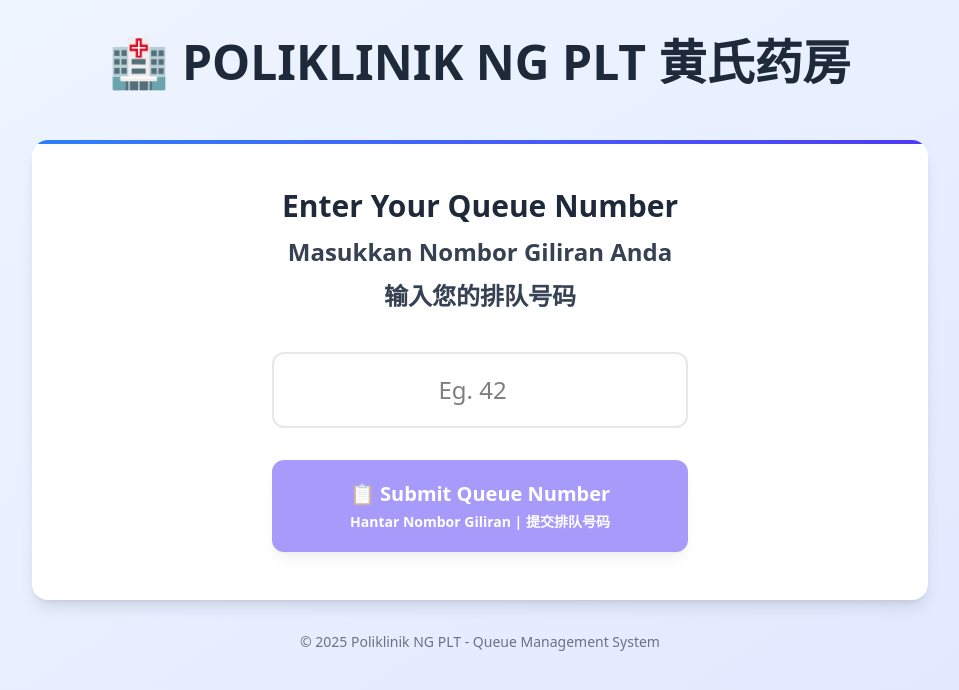
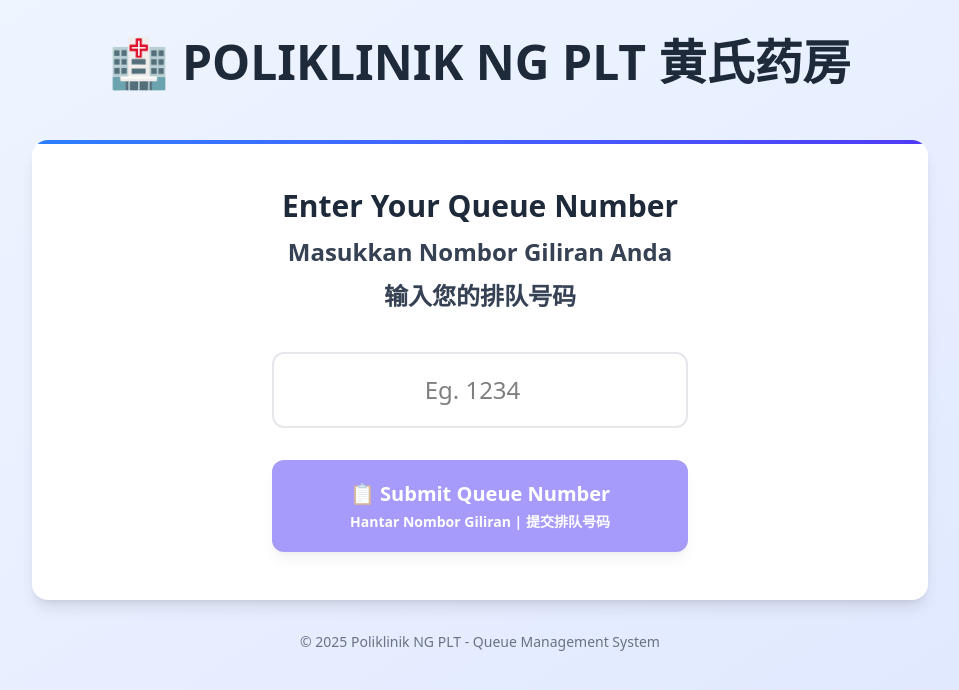
Before and after one commit to ngshijun/clinic-queue-system, a Vue app: page / in a window 1280 px wide. Shown: the top 690 px of the page, without its empty margins (160-1119 px from the left). Built offline with nearby package versions, Linux system fonts and the light colour scheme; no server answers.

Commit message:
refactor: change example queue number from 42 to 1234 to prevent confusion

```diff
--- a/src/views/PatientQueue.vue
+++ b/src/views/PatientQueue.vue
@@ -151,7 +151,7 @@ const displayPatientNumber = () => {
             <input
               v-model="patientNumberInput"
               type="number"
-              placeholder="Eg. 42"
+              placeholder="Eg. 1234"
               class="w-full px-6 py-4 sm:px-8 sm:py-5 text-xl sm:text-2xl text-center border-2 border-gray-200 rounded-xl focus:border-indigo-500 focus:outline-none transition-colors duration-200"
               @keyup.enter="handleSubmit"
               min="1"
```
